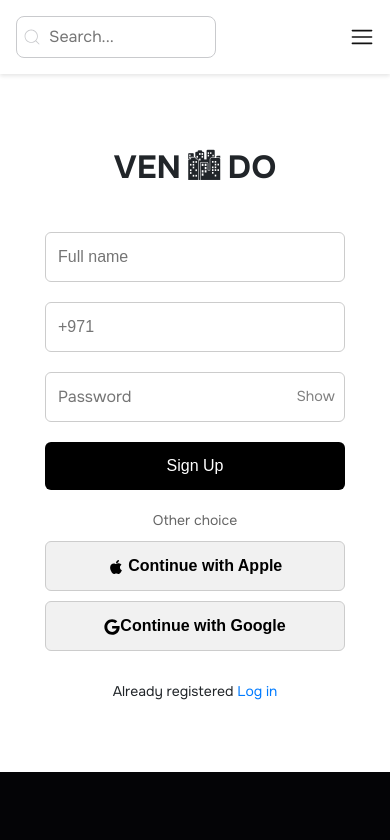
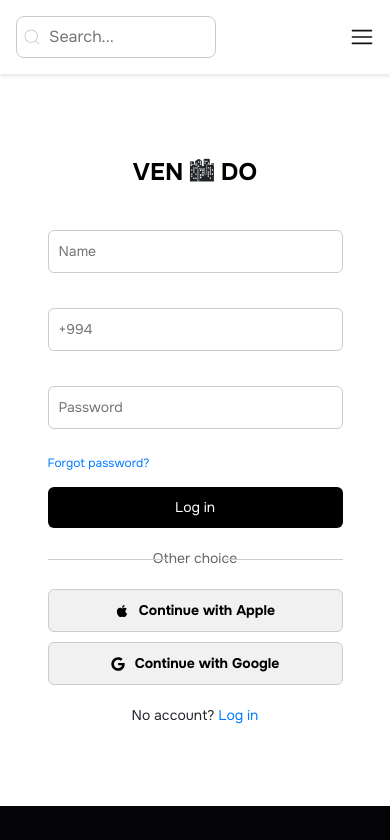
Before and after one commit to faridhajiev3/Libra-Media, a React (Vite) app in the folder Libra Media/: page /signup in a window 390 px wide. Shown: the top 840 px of the page. Built offline with nearby package versions, Linux system fonts and the light colour scheme.

Commit message:
Fix login and sign-in section layout

```diff
--- a/Libra Media/src/pages/Login/Login.jsx
+++ b/Libra Media/src/pages/Login/Login.jsx
@@ -24,25 +24,36 @@
           <span className="logo-icon">🏙</span>
           <span className="logo-text">DO</span>
         </div>
-        <input type="tel" placeholder="+971" className="login-input" />
+
+        <form >
+          <div className="input-wrapper">
+            <input
+              type="tel"
+              placeholder="+994"
+              className="login-input"
+            />
+          </div>
+
           <div className="password-wrapper">
             <input
-            type="password"
               placeholder="Password"
               className="login-input"
             />
-          <span className="show-toggle">Show</span>
           </div>
 
           <a href="#" className="forgot-password">
             Forgot password?
           </a>
 
-        <button className="login-button">Log in</button>
+          <button type="submit" className="login-button">
+            Log in
+          </button>
+        </form>
+
 
         <div className="other-choice">Other choice</div>
 
-        <button className="oauth-button apple">
+        <button className="oauth-button apple" >
           <FaApple /> Continue with Apple
         </button>
 
--- a/Libra Media/src/pages/SignUp/SignUp.jsx
+++ b/Libra Media/src/pages/SignUp/SignUp.jsx
@@ -1,5 +1,6 @@
 import React from "react";
-import "../../scss/signup.scss";
+// import "../../scss/signup.scss";
+import "../../scss/login.scss";
 import { NavLink } from "react-router-dom";
 import { FaGoogle } from "react-icons/fa";
 import { FaApple } from "react-icons/fa";
@@ -13,32 +14,54 @@
           <span className="logo-icon">🏙</span>
           <span className="logo-text">DO</span>
         </div>
-        <input type="tel" placeholder="Full name" className="login-input" />
-        <input type="tel" placeholder="+971" className="login-input" />
+
+        <form >
+          <div className="input-wrapper">
+            <input
+              type="text"
+              placeholder="Name"
+              className="login-input"
+            />
+          </div>
+
+
+          <div className="input-wrapper">
+            <input
+              type="tel"
+              placeholder="+994"
+              className="login-input"
+            />
+          </div>
+
           <div className="password-wrapper">
             <input
-            type="password"
               placeholder="Password"
               className="login-input"
             />
-          <span className="show-toggle">Show</span>
           </div>
 
-        <button className="login-button">Sign Up</button>
+          <a href="#" className="forgot-password">
+            Forgot password?
+          </a>
+
+          <button type="submit" className="login-button">
+            Log in
+          </button>
+        </form>
+
 
         <div className="other-choice">Other choice</div>
 
-        <button className="oauth-button apple">
+        <button className="oauth-button apple" >
           <FaApple /> Continue with Apple
         </button>
 
         <button className="oauth-button google">
-          <FaGoogle />
-          Continue with Google
+          <FaGoogle /> Continue with Google
         </button>
 
         <div className="signup">
-          Already registered <NavLink to="/login">Log in</NavLink>
+          No account? <NavLink to="/login">Log in</NavLink>
         </div>
       </div>
     </>
--- a/Libra Media/src/scss/login.scss
+++ b/Libra Media/src/scss/login.scss
@@ -1,19 +1,8 @@
 .login-container {
-    width: 300px;
-    margin: 50px auto;
-    text-align: center;
-
-  .show-toggle {
-    position: absolute;
-    right: 10px;
-    top: 50%;
-    transform: translateY(-50%);
-    color: gray;
-    font-size: 0.9rem;
-    cursor: pointer;
-  }
-
-
+  max-width: 500px;
+  margin: 50px auto;
+  padding: 20px;
+  text-align: center;
 
   .logo {
     font-size: 32px;
@@ -24,12 +13,18 @@
 
     .logo-text {
       font-weight: bold;
+      color: #000;
     }
 
     .logo-icon {
-      font-size: 32px;
+      font-size: 42px;
       margin: 0 5px;
     }
+  }
+
+  .input-wrapper {
+    position: relative;
+    margin-bottom: 15px;
   }
 
   .login-input {
@@ -39,25 +34,19 @@
     border-radius: 6px;
     border: 1px solid #ccc;
     box-sizing: border-box;
+    font-size: 16px;
+
+    &:focus {
+      outline: none;
+      border-color: #007bff;
+      box-shadow: 0 0 5px rgba(0, 123, 255, 0.3);
+    }
   }
 
   .password-wrapper {
     position: relative;
-    width: 100%;
-
-
-
-    .show-button {
-      position: absolute;
-      right: 10px;
-      top: 50%;
-      transform: translateY(-50%);
-      background: none;
-      border: none;
-      color: #007BFF;
-      cursor: pointer;
-    }
-}
+    margin-bottom: 15px;
+  }
 
 
   .forgot-password {
@@ -65,7 +54,12 @@
     text-align: left;
     font-size: 12px;
     margin: 5px 0;
-    color: #007BFF;
+    color: #007bff;
+    text-decoration: none;
+
+    &:hover {
+      text-decoration: underline;
+    }
   }
 
   .login-button {
@@ -76,14 +70,42 @@
     border: none;
     border-radius: 6px;
     cursor: pointer;
+    font-size: 16px;
     margin-top: 10px;
+
+    &:hover {
+      background-color: #333;
+    }
+
+    &:disabled {
+      background-color: #666;
+      cursor: not-allowed;
+    }
   }
 
   .other-choice {
-    margin-top: 20px;
-    margin-bottom: 10px;
+    margin: 20px 0;
     font-size: 14px;
     color: #666;
+    position: relative;
+
+    &::before,
+    &::after {
+      content: "";
+      position: absolute;
+      top: 50%;
+      width: 40%;
+      height: 1px;
+      background: #ccc;
+    }
+
+    &::before {
+      left: 0;
+    }
+
+    &::after {
+      right: 0;
+    }
   }
 
   .oauth-button {
@@ -93,14 +115,28 @@
     border: 1px solid #ccc;
     border-radius: 6px;
     cursor: pointer;
+    font-size: 16px;
     margin-bottom: 10px;
+    display: flex;
+    align-items: center;
+    justify-content: center;
+    gap: 10px;
+    font-size: 16px;
 
     &.apple {
       font-weight: bold;
+
+      &:hover {
+        background-color: #e0e0e0;
+      }
     }
 
     &.google {
       font-weight: bold;
+
+      &:hover {
+        background-color: #e0e0e0;
+      }
     }
   }
 
@@ -109,7 +145,32 @@
     font-size: 14px;
 
     a {
-      color: #007BFF;
+      color: #007bff;
       text-decoration: none;
+
+      &:hover {
+        text-decoration: underline;
+      }
     }
-  } }
+  }
+
+  @media (max-width: 600px) {
+    max-width: 90%;
+    padding: 10px;
+
+    .logo {
+      font-size: 24px;
+
+      .logo-icon {
+        font-size: 24px;
+      }
+    }
+
+    .login-input,
+    .login-button,
+    .oauth-button {
+      font-size: 14px;
+      padding: 10px;
+    }
+  }
+}
--- a/Libra Media/src/scss/signup.scss
+++ b/Libra Media/src/scss/signup.scss
@@ -1,5 +1,5 @@
-.login-container {
-    width: 300px;
+.signUp-container {
+    min-width: 500px;
     margin: 50px auto;
     font-family: Arial, sans-serif;
     text-align: center;
```
Lines whose indentation alone changed are shown as unchanged.
